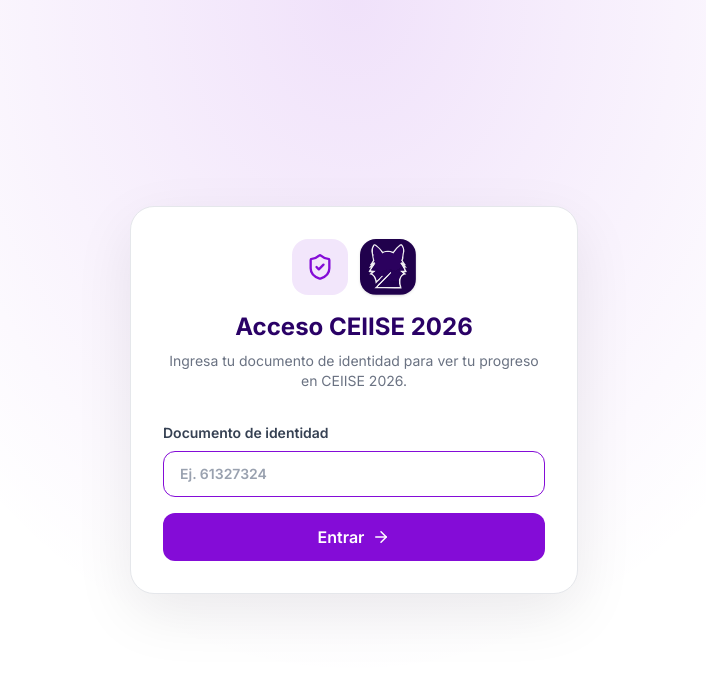
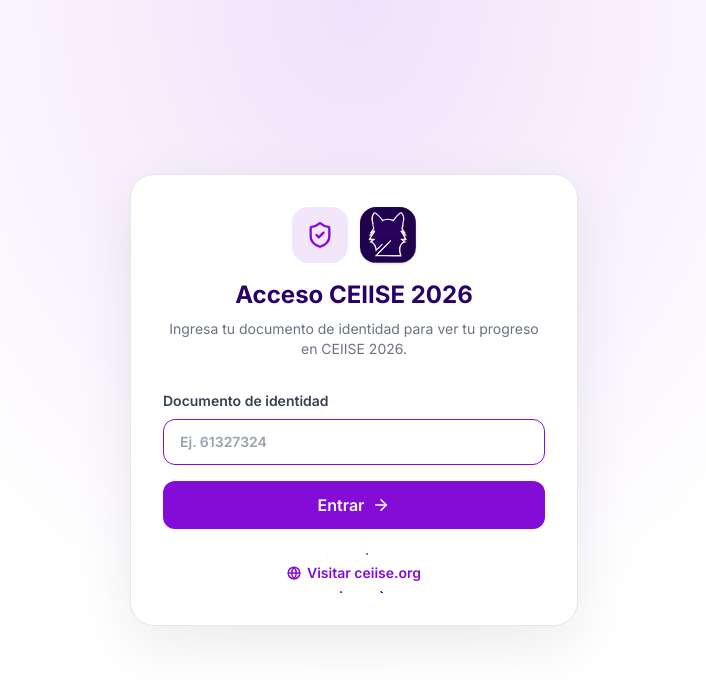
Before and after one commit to DanDreamsD/WC26U_MI, a React (Vite) app: page / in a window 1280 px wide. Shown: the top 680 px of the page, without its empty margins (286-992 px from the left). Built offline with nearby package versions, Linux system fonts and the light colour scheme.

Commit message:
NUEVOS CAMBIOS DE LOGIN

```diff
--- a/src/App.tsx
+++ b/src/App.tsx
@@ -90,7 +90,7 @@
         documentId={user.documentId}
       />
 
-      <Profile isOpen={profileOpen} onClose={() => setProfileOpen(false)} user={user} />
+      <Profile isOpen={profileOpen} onClose={() => setProfileOpen(false)} onLogout={() => setUser(null)} user={user} />
       <Prizes isOpen={prizesOpen} onClose={() => setPrizesOpen(false)} user={user} />
       {user.ticketType !== 'STANDARD' && (
         <KnowledgeTree isOpen={treeOpen} onClose={() => setTreeOpen(false)} userUnlockedNodes={user.unlockedNodes} />
--- a/src/components/Auth/LoginScreen.tsx
+++ b/src/components/Auth/LoginScreen.tsx
@@ -66,6 +66,40 @@
           </button>
         </form>
 
+        {/* Animated border website link */}
+        <div className="mt-6 flex justify-center">
+          <a
+            href="https://ceiise.org"
+            target="_blank"
+            rel="noopener noreferrer"
+            className="relative inline-flex items-center gap-2 px-6 py-2.5 rounded-full text-sm font-semibold text-primary overflow-hidden group"
+            style={{ isolation: 'isolate' }}
+          >
+            {/* Spinning conic gradient border */}
+            <span
+              aria-hidden="true"
+              className="absolute inset-0 rounded-full"
+              style={{
+                background: 'conic-gradient(from 0deg, #840CD7, #6105A3, #ffffff, #840CD7)',
+                animation: 'border-spin 2.5s linear infinite',
+                padding: '2px',
+                WebkitMask: 'linear-gradient(#fff 0 0) content-box, linear-gradient(#fff 0 0)',
+                WebkitMaskComposite: 'xor',
+                maskComposite: 'exclude',
+              }}
+            />
+            {/* Inner fill */}
+            <span className="absolute inset-[2px] rounded-full bg-white z-0" />
+            {/* Label */}
+            <span className="relative z-10 flex items-center gap-1.5 text-primary group-hover:text-secondary transition-colors">
+              <svg width="14" height="14" viewBox="0 0 24 24" fill="none" stroke="currentColor" strokeWidth="2.5" strokeLinecap="round" strokeLinejoin="round">
+                <circle cx="12" cy="12" r="10"/><path d="M2 12h20M12 2a15.3 15.3 0 0 1 4 10 15.3 15.3 0 0 1-4 10 15.3 15.3 0 0 1-4-10 15.3 15.3 0 0 1 4-10z"/>
+              </svg>
+              Visitar ceiise.org
+            </span>
+          </a>
+        </div>
+
       </div>
     </div>
   );
--- a/src/components/Journey/LevelJourney.tsx
+++ b/src/components/Journey/LevelJourney.tsx
@@ -9,7 +9,6 @@
 export const LevelJourney: React.FC<LevelJourneyProps> = ({ onNodeClick }) => {
   return (
     <div className="py-8 w-full flex flex-col items-center relative">
-      <div className="absolute top-0 left-1/2 -translate-x-1/2 w-0.5 h-full bg-gradient-to-b from-transparent via-primary/20 to-transparent -z-10 hidden sm:block" />
       {levelsData.map((level, index) => (
         <JourneyNode
           key={level.id}
--- a/src/components/Profile/Profile.tsx
+++ b/src/components/Profile/Profile.tsx
@@ -1,15 +1,16 @@
 import React from 'react';
 import { Modal } from '../UI/Modal';
-import { Crown, Award } from 'lucide-react';
+import { Crown, Award, LogOut } from 'lucide-react';
 import badgesData from '../../data/badges.json';
 
 interface ProfileProps {
   isOpen: boolean;
   onClose: () => void;
+  onLogout: () => void;
   user: any;
 }
 
-export const Profile: React.FC<ProfileProps> = ({ isOpen, onClose, user }) => {
+export const Profile: React.FC<ProfileProps> = ({ isOpen, onClose, onLogout, user }) => {
   const userBadges = badgesData.filter(b => user.badges.includes(b.id));
 
   return (
@@ -53,6 +54,17 @@
           ))}
         </div>
       </div>
+
+      {/* Logout */}
+      <div className="mt-6 pt-6 border-t border-gray-100">
+        <button
+          onClick={() => { onClose(); onLogout(); }}
+          className="w-full flex items-center justify-center gap-2 px-4 py-3 rounded-xl border border-red-200 text-red-500 font-semibold text-sm hover:bg-red-50 hover:border-red-300 transition-all"
+        >
+          <LogOut size={16} />
+          Cerrar sesión
+        </button>
+      </div>
     </Modal>
   );
 };
--- a/src/data/knowledge.json
+++ b/src/data/knowledge.json
@@ -1,31 +1,76 @@
 {
-  "root": "Ingeniero Industrial",
+  "root": "Ejes temáticos",
   "branches": [
     {
       "id": "b1",
       "name": "Liderazgo",
       "nodes": [
-        { "id": "n1", "name": "Comunicación", "status": "completed", "points": 100 },
-        { "id": "n2", "name": "Trabajo en Equipo", "status": "completed", "points": 100 },
-        { "id": "n3", "name": "Negociación", "status": "locked", "points": 150 }
+        {
+          "id": "n1",
+          "name": "Comunicación",
+          "status": "completed",
+          "points": 100
+        },
+        {
+          "id": "n2",
+          "name": "Trabajo en Equipo",
+          "status": "completed",
+          "points": 100
+        },
+        {
+          "id": "n3",
+          "name": "Negociación",
+          "status": "locked",
+          "points": 150
+        }
       ]
     },
     {
       "id": "b2",
       "name": "Innovación",
       "nodes": [
-        { "id": "n4", "name": "Industria 4.0", "status": "in_progress", "points": 150 },
-        { "id": "n5", "name": "IA Aplicada", "status": "locked", "points": 200 },
-        { "id": "n6", "name": "Transformación Digital", "status": "locked", "points": 200 }
+        {
+          "id": "n4",
+          "name": "Industria 4.0",
+          "status": "in_progress",
+          "points": 150
+        },
+        {
+          "id": "n5",
+          "name": "IA Aplicada",
+          "status": "locked",
+          "points": 200
+        },
+        {
+          "id": "n6",
+          "name": "Transformación Digital",
+          "status": "locked",
+          "points": 200
+        }
       ]
     },
     {
       "id": "b3",
       "name": "Logística Inteligente",
       "nodes": [
-        { "id": "n7", "name": "Lean Manufacturing", "status": "locked", "points": 150 },
-        { "id": "n8", "name": "Supply Chain", "status": "locked", "points": 200 },
-        { "id": "n9", "name": "Automatización", "status": "locked", "points": 250 }
+        {
+          "id": "n7",
+          "name": "Lean Manufacturing",
+          "status": "locked",
+          "points": 150
+        },
+        {
+          "id": "n8",
+          "name": "Supply Chain",
+          "status": "locked",
+          "points": 200
+        },
+        {
+          "id": "n9",
+          "name": "Automatización",
+          "status": "locked",
+          "points": 250
+        }
       ]
     }
   ]
--- a/src/index.css
+++ b/src/index.css
@@ -24,6 +24,12 @@
   50% { transform: translateY(-5px); }
 }
 
+@keyframes border-spin {
+  0% { transform: rotate(0deg); }
+  100% { transform: rotate(360deg); }
+}
+
+
 @layer base {
   body {
     @apply font-sans overflow-hidden;
```
